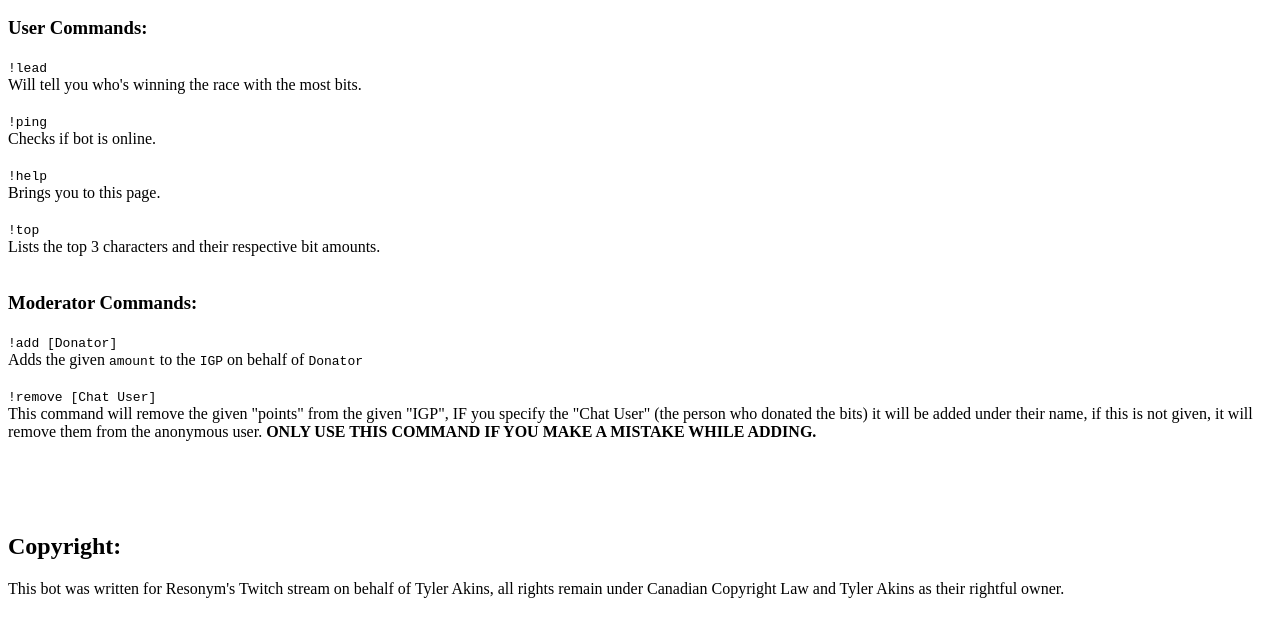
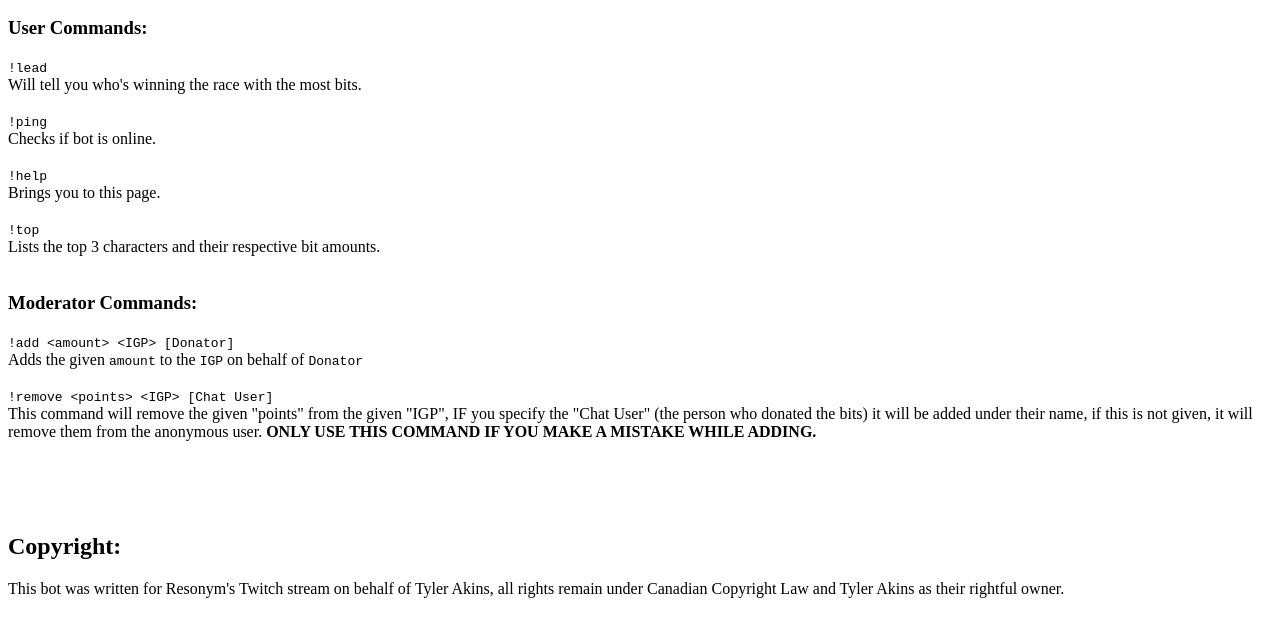
Before and after one commit to Oliver-Akins/points_counter, a website: page index.html in a window 1280 px wide. Shown: the part 110-746 px from the top of the page. Drawn offline with Linux system fonts and the light colour scheme.

Commit message:
Update help page.

```diff
--- a/index.html
+++ b/index.html
@@ -36,13 +36,13 @@
         <br>
         <h3>Moderator Commands:</h3>
         <div>
-            <code>!add <amount> <IGP> [Donator]</code>
+            <code>!add &lt;amount&gt; &lt;IGP&gt; [Donator]</code>
             <br>
             Adds the given <code>amount</code> to the <code>IGP</code> on behalf of <code>Donator</code>
         </div>
         <br>
         <div>
-            <code>!remove <points> <IGP> [Chat User]</code>
+            <code>!remove &lt;points&gt; &lt;IGP&gt; [Chat User]</code>
             <br>
             This command will remove the given "points" from the given "IGP", IF you specify the "Chat User" (the person who donated the bits) it will be added under their name, if this is not given, it will remove them from the anonymous user. <b>ONLY USE THIS COMMAND IF YOU MAKE A MISTAKE WHILE ADDING.</b>
         </div>
```
